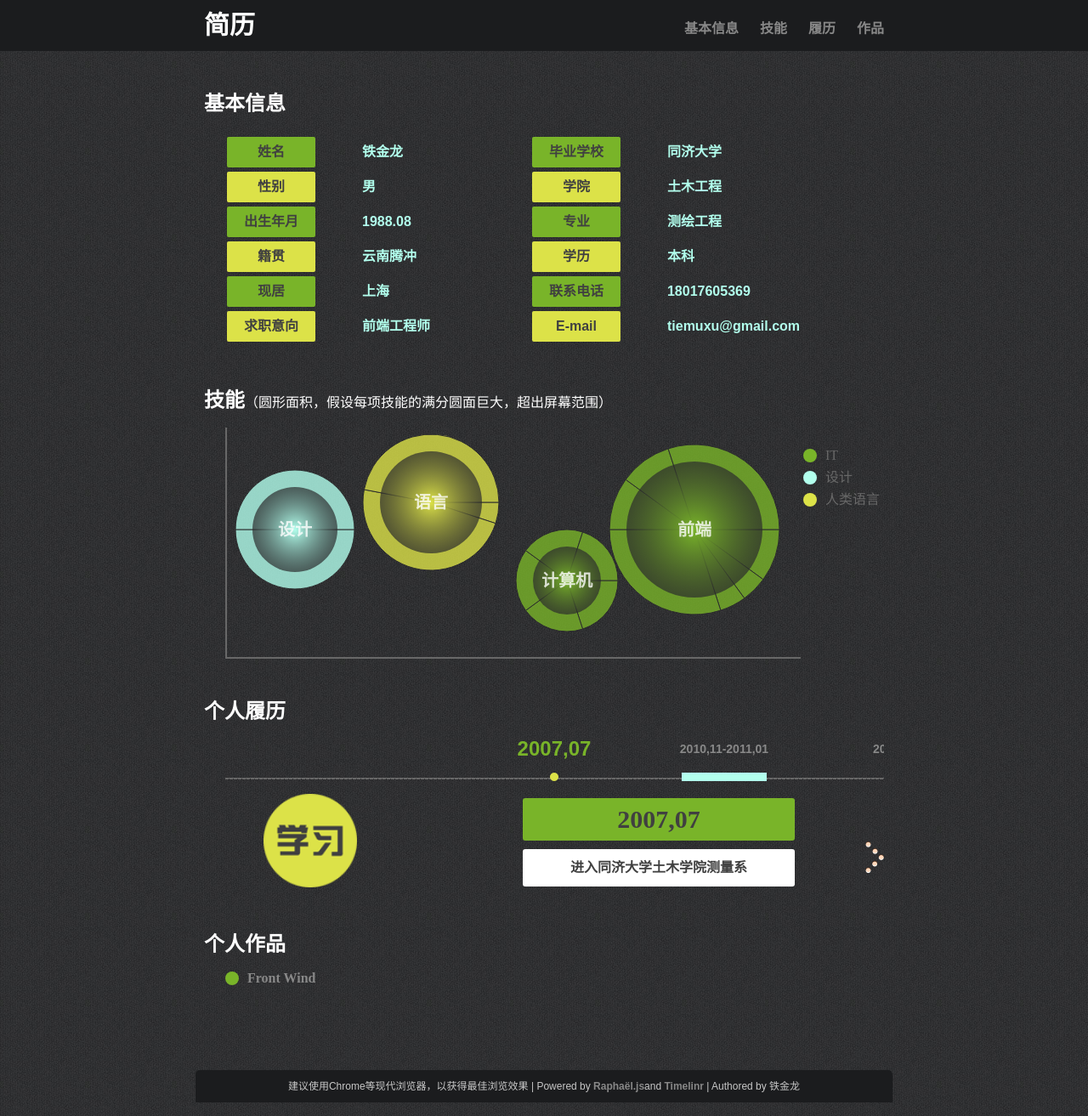
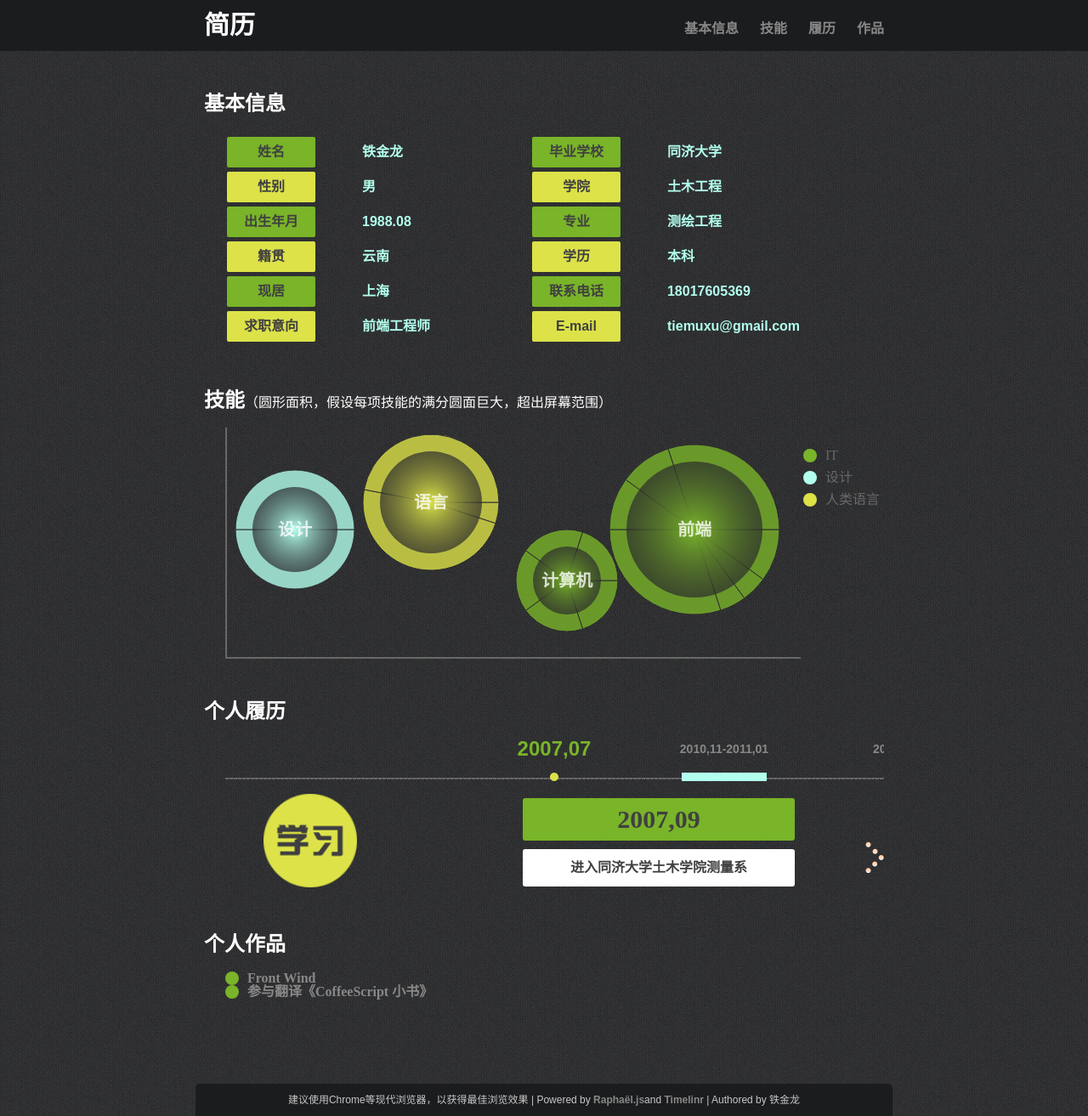
Before and after one commit to tiemuxu/tiemuxu.github.com, a Jekyll site: the page built from about.html, in a window 1280 px wide and 1313 px high. Shown: the whole window at 85% size. Built offline with Jekyll 4.4.1, drawn with Linux system fonts in a browser that asks for light colours; Markdown is read by kramdown in place of the engine named in the settings.

Commit message:
modify some data for about page.

```diff
--- a/about.html
+++ b/about.html
@@ -39,7 +39,7 @@ title: 铁金龙的简历
 					                </tr>
 					                <tr>
 					                    <th scope="row" class="even">籍贯</th>
-						                <td>云南腾冲</td>
+						                <td>云南</td>
 					                </tr>
 									<tr>
 					                    <th scope="row" class="odd">现居</th>
@@ -198,7 +198,7 @@ title: 铁金龙的简历
 			    <li id="2007,07">
 				    <img src="image/study.png" width="100" height="100" />
 					<div class="char">
-					<h2>2007,07</h2>
+					<h2>2007,09</h2>
 					<p>进入同济大学土木学院测量系</p>
 					</div>
 				</li>
@@ -240,6 +240,7 @@ title: 铁金龙的简历
 			<div class="content">
 			    <ul>
 				    <li><div class="worksdot"></div><a href="http://tiemuxu.github.com">Front Wind</a></li>
+					<li><div class="worksdot"></div><a href="http://read.douban.com/ebook/198648/">参与翻译《CoffeeScript 小书》</a></li>
 				</ul>
 			</div>
 		</div>
```
